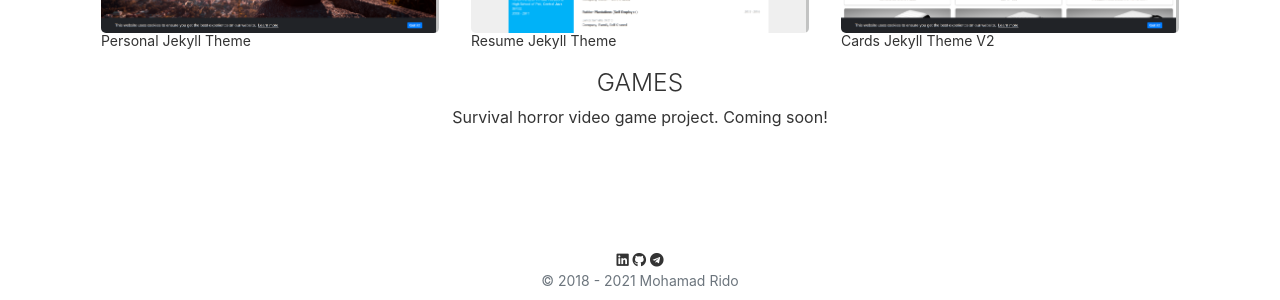
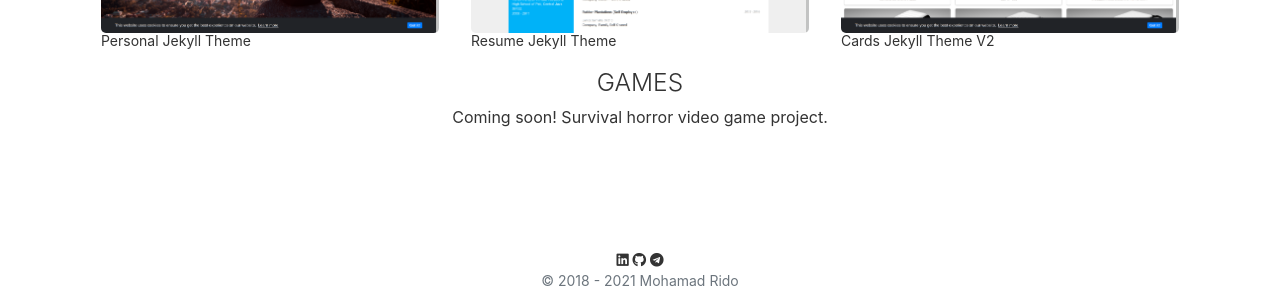
Before and after one commit to mohamadrido/blog, a Jekyll site: the page built from index.html, in a window 1280 px wide. Shown: the part 2064-2364 px from the top of the page. Built offline with Jekyll 4.4.1, drawn with Linux system fonts in a browser that asks for light colours; nearby versions of some CDN libraries; the list of posts is cut into pages by our own code.

Commit message:
Update index.html

```diff
--- a/index.html
+++ b/index.html
@@ -128,7 +128,7 @@ h1, h2, h3, h4, h5, h6, .h1, .h2, .h3, .h4, .h5, .h6 {
 </div>
 <div class="container">
 <h3 style="text-align: center;">GAMES</h3>
-<p style="text-align: center; font-size: 16px;">Survival horror video game project. Coming soon!</p>
+<p style="text-align: center; font-size: 16px;">Coming soon! Survival horror video game project.</p>
 </div>
 <!-- Ads here -->
 <div class="container" style="text-align: center;">
```
